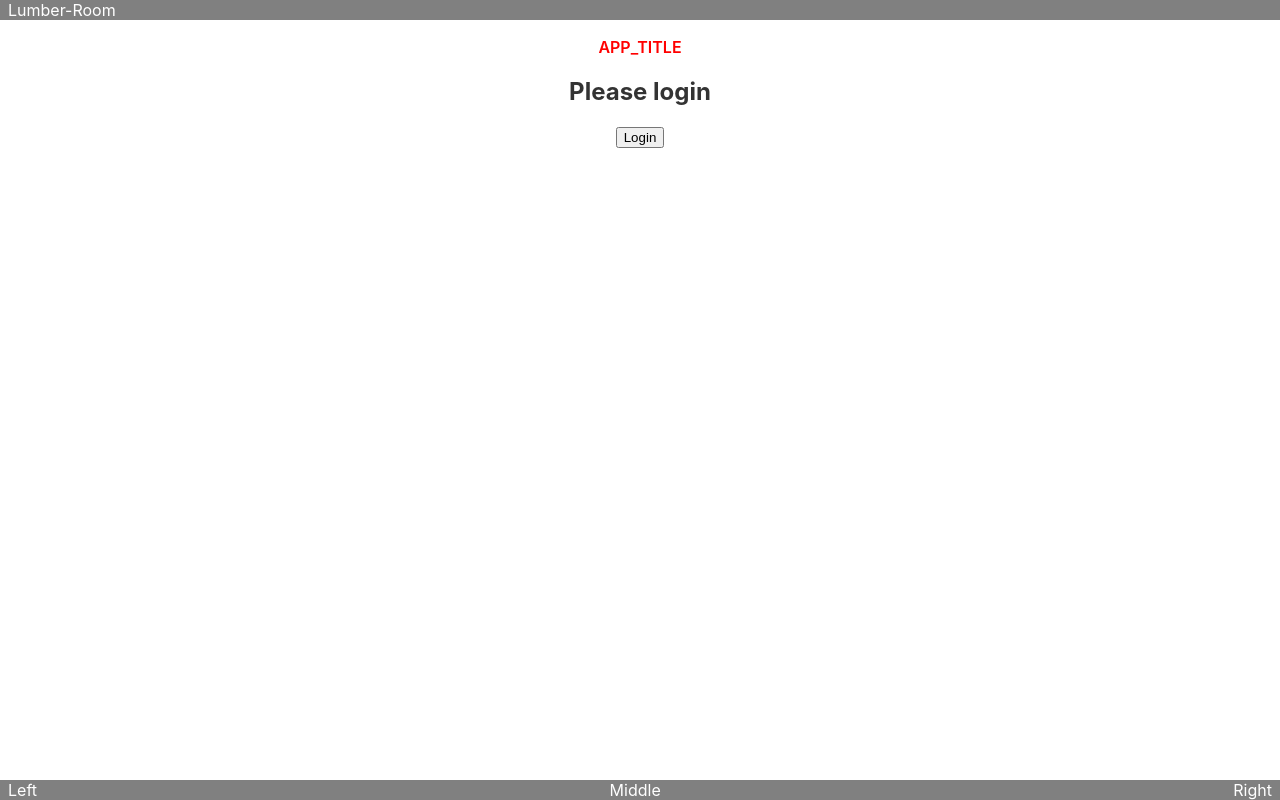
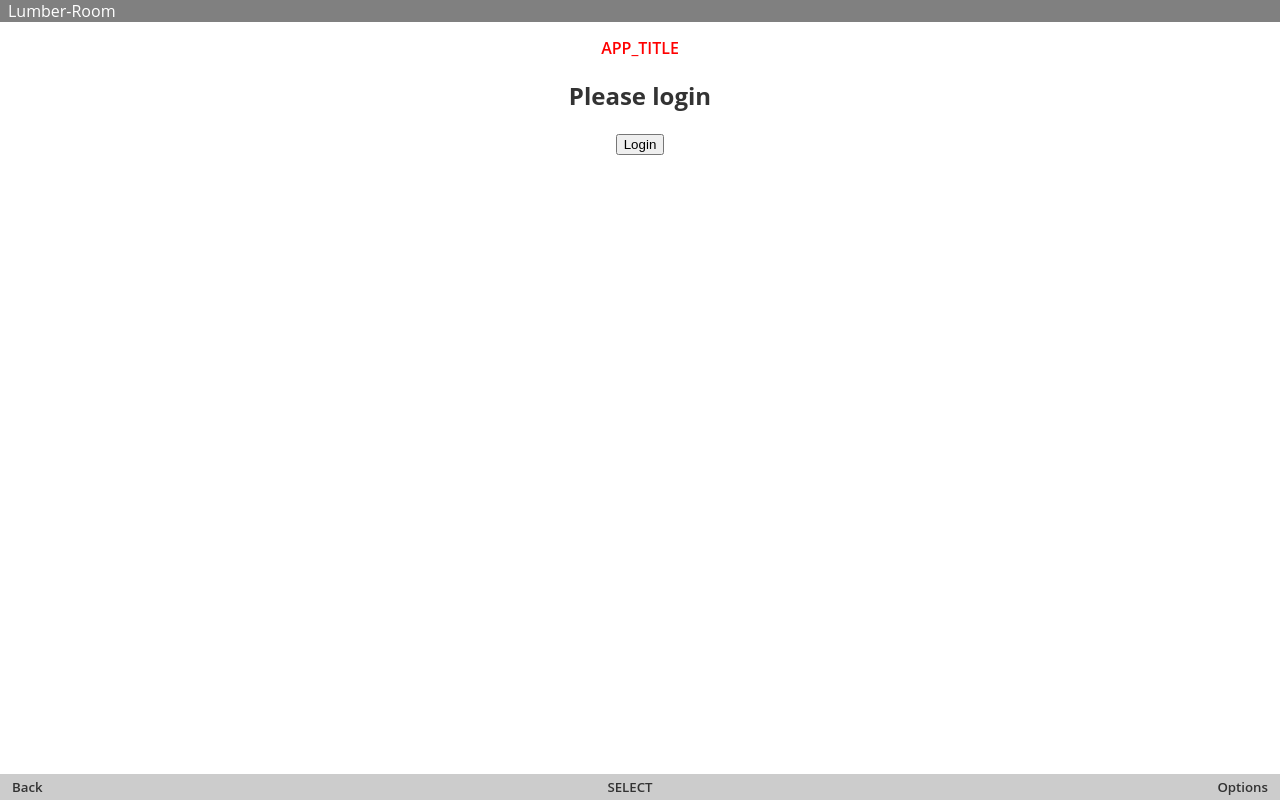
Before and after one commit to FloppyNotFound/lumber-room, a Svelte app: page / in a window 1280 px wide. Built offline with nearby package versions, Linux system fonts and the light colour scheme; no server answers.

Commit message:
feat(softkeys)

```diff
--- a/public/global.css
+++ b/public/global.css
@@ -10,6 +10,5 @@ body {
   margin: 0;
   padding: 8px;
   box-sizing: border-box;
-  font-family: -apple-system, BlinkMacSystemFont, "Segoe UI", Roboto,
-    Oxygen-Sans, Ubuntu, Cantarell, "Helvetica Neue", sans-serif;
+  font-family: "Open Sans", sans-serif;
 }
--- a/src/App.svelte
+++ b/src/App.svelte
@@ -7,6 +7,7 @@
   import ListWrapper from "./UI/ListWrapper/ListWrapper.svelte";
   import Header from "./UI/Header/Header.svelte";
   import SoftKeys from "./UI/SoftKeys/SoftKeys.svelte";
+  import { softkeysStore } from "./UI/SoftKeys/softkeys-store";
 
   const clientId = "oejf5drg46j71z6";
 
@@ -26,7 +27,41 @@
         ));
 
     authStore.set(accessToken);
+
+    initSoftkeys();
   });
+
+  const initSoftkeys = (): void => {
+    softkeysStore.setLeft({
+      label: "Back",
+      callback: () => {
+        return new Promise((resolve) => {
+          console.log("You clicked on SoftLeft");
+          resolve();
+        });
+      },
+    });
+
+    softkeysStore.setCenter({
+      label: "SELECT",
+      callback: () => {
+        return new Promise((resolve) => {
+          console.log("You clicked on SoftCenter");
+          resolve();
+        });
+      },
+    });
+
+    softkeysStore.setRight({
+      label: "Options",
+      callback: () => {
+        return new Promise((resolve) => {
+          console.log("You clicked on SoftRight");
+          resolve();
+        });
+      },
+    });
+  };
 
   const logout = async (): Promise<void> => {
     await authService.logout();
@@ -75,5 +110,5 @@
     </section>
   </main>
 
-  <SoftKeys />
+  <SoftKeys softkeys={$softkeysStore} />
 </div>
--- a/src/UI/SoftKeys/SoftKeys.svelte
+++ b/src/UI/SoftKeys/SoftKeys.svelte
@@ -1,3 +1,41 @@
+<script lang="ts">
+  import { SoftkeyBinding } from "./enums/softkey-binding.enum";
+  import type { Softkeys } from "./models/softkeys.model";
+
+  export let softkeys: Softkeys = {};
+
+  const keyDownHandler = (evt: KeyboardEvent): void => {
+    switch (evt.key) {
+      case SoftkeyBinding.Left: {
+        if (!softkeys.left?.callback) {
+          return;
+        }
+
+        softkeys.left.callback();
+        break;
+      }
+      case SoftkeyBinding.Center: {
+        if (!softkeys.center?.callback) {
+          return;
+        }
+
+        softkeys.center.callback();
+        break;
+      }
+      case SoftkeyBinding.Right: {
+        if (!softkeys.right?.callback) {
+          return;
+        }
+
+        softkeys.right.callback();
+        break;
+      }
+    }
+  };
+
+  document.addEventListener("keydown", keyDownHandler);
+</script>
+
 <style lang="scss">
   .footer {
     width: 100%;
@@ -6,20 +44,37 @@
     right: 0;
     left: 0;
 
-    &__content {
+    &__softkeys {
       display: flex;
       justify-content: space-between;
-      background-color: grey;
-      color: white;
+      background-color: #cccccc;
+      color: #323232;
       padding: 0 0.5rem 0 0.5rem;
+
+      h5 {
+        margin: 0.25rem;
+        font-weight: 600;
+      }
     }
   }
 </style>
 
 <footer class="footer">
-  <div class="footer__content">
-    <div>Left</div>
-    <div>Middle</div>
-    <div>Right</div>
+  <div class="footer__softkeys">
+    {#if softkeys.left}
+      <h5 on:click={keyDownHandler.bind(this, { key: 'SoftLeft' })}>
+        {softkeys.left.label}
+      </h5>
+    {/if}
+    {#if softkeys.center}
+      <h5 on:click={keyDownHandler.bind(this, { key: 'Enter' })}>
+        {softkeys.center.label}
+      </h5>
+    {/if}
+    {#if softkeys.right}
+      <h5 on:click={keyDownHandler.bind(this, { key: 'SoftRight' })}>
+        {softkeys.right.label}
+      </h5>
+    {/if}
   </div>
 </footer>
--- /dev/null
+++ b/src/UI/SoftKeys/enums/softkey-binding.enum.ts
@@ -0,0 +1,5 @@
+export enum SoftkeyBinding {
+  Left = "SoftLeft",
+  Center = "Enter",
+  Right = "SoftRight",
+}
--- /dev/null
+++ b/src/UI/SoftKeys/models/softkey.model.ts
@@ -0,0 +1,4 @@
+export interface Softkey {
+  label: string;
+  callback(): Promise<void>;
+}
--- /dev/null
+++ b/src/UI/SoftKeys/softkeys-store.ts
@@ -0,0 +1,39 @@
+import { writable } from "svelte/store";
+import type { Softkeys } from "./models/softkeys.model";
+import type { Softkey } from "./models/softkey.model";
+
+const createSoftkeysStore = () => {
+  const { subscribe, set, update } = writable<Softkeys>({});
+
+  return {
+    subscribe,
+    clear: (): void => set({}),
+    set: (softkeys: Softkeys): void => set(softkeys),
+    setLeft: (softkey?: Softkey): void =>
+      update(
+        (softkeys) =>
+          <Softkeys>{
+            ...softkeys,
+            left: softkey,
+          }
+      ),
+    setCenter: (softkey?: Softkey): void =>
+      update(
+        (softkeys) =>
+          <Softkeys>{
+            ...softkeys,
+            center: softkey,
+          }
+      ),
+    setRight: (softkey?: Softkey): void =>
+      update(
+        (softkeys) =>
+          <Softkeys>{
+            ...softkeys,
+            right: softkey,
+          }
+      ),
+  };
+};
+
+export const softkeysStore = createSoftkeysStore();
```
Also changed, not shown: src/UI/SoftKeys/models/softkeys.model.ts (added, +7 -0 lines).
